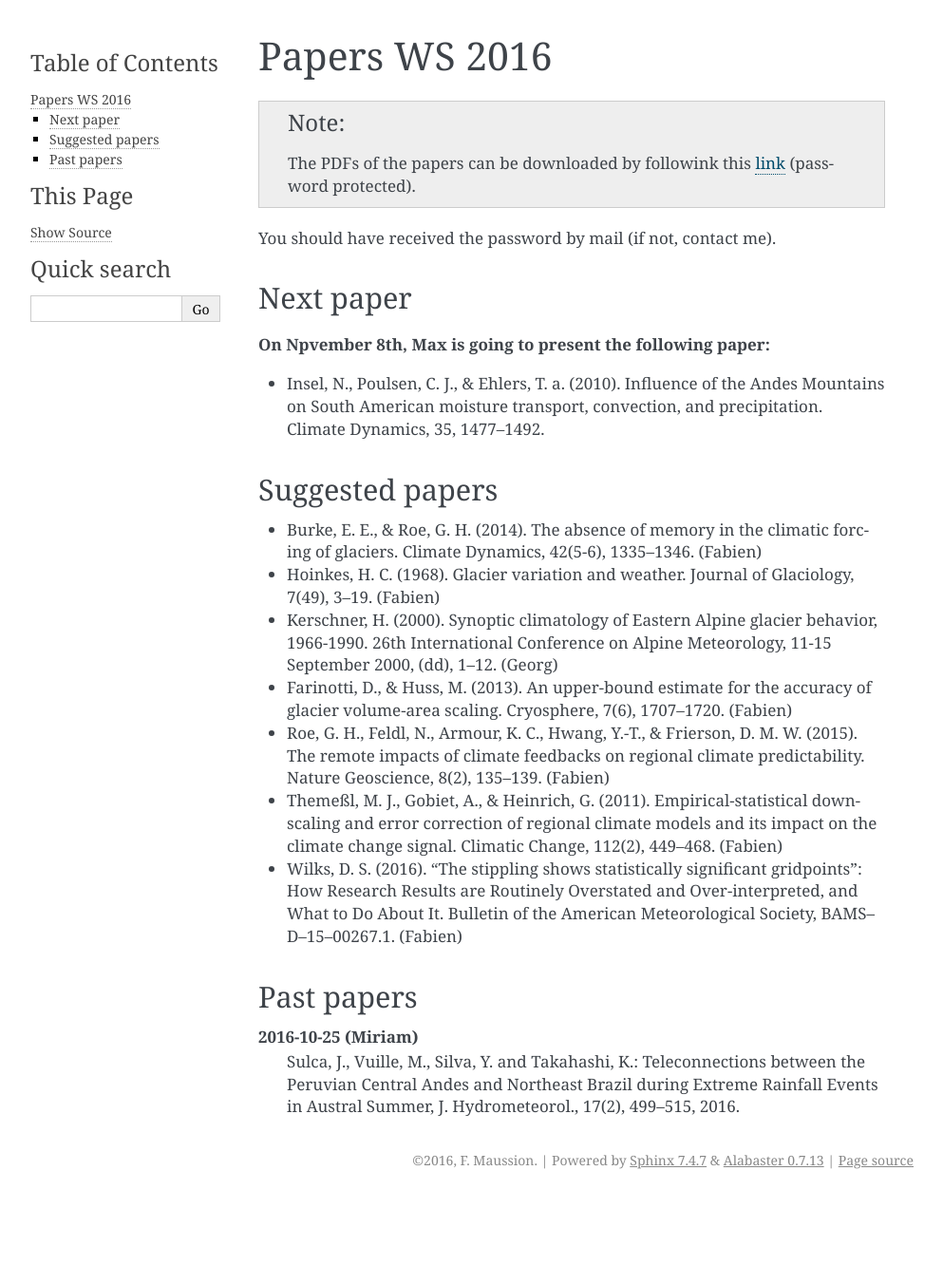
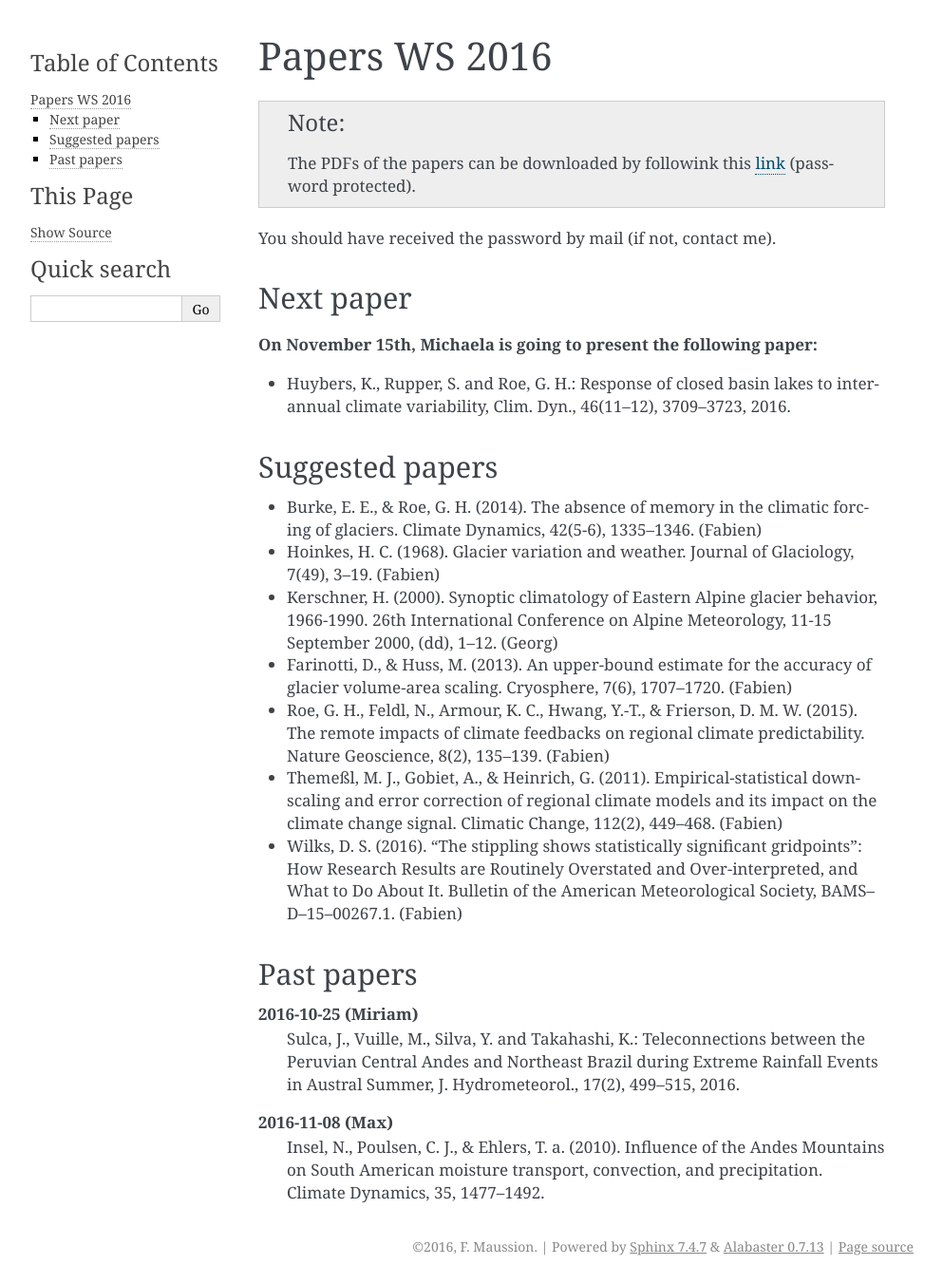
Before and after one commit to fmaussion/acinn_litsem, a Sphinx documentation site: the page built from docs/ws_2016.rst, in a window 1280 px wide. Shown: the whole page at 95% size, without its empty margins (148-1141 px from the left). Built offline with Sphinx 7.4.7, drawn with Linux system fonts in a browser that asks for light colours; before the commit the page ends 1261 px from its top, so only the background shows below that.

Commit message:
next paper

```diff
--- a/docs/ws_2016.rst
+++ b/docs/ws_2016.rst
@@ -14,11 +14,11 @@ You should have received the password by mail (if not, contact me).
 Next paper
 ----------
 
-**On Npvember 8th, Max is going to present the following paper:**
+**On November 15th, Michaela is going to present the following paper:**
 
-- Insel, N., Poulsen, C. J., & Ehlers, T. a. (2010). Influence of the Andes
-  Mountains on South American moisture transport, convection, and
-  precipitation. Climate Dynamics, 35, 1477–1492.
+- Huybers, K., Rupper, S. and Roe, G. H.: Response of closed basin lakes to
+  interannual climate variability, Clim. Dyn., 46(11–12), 3709–3723, 2016.
+
 
 Suggested papers
 ----------------
@@ -56,3 +56,8 @@ Past papers
     Sulca, J., Vuille, M., Silva, Y. and Takahashi, K.: Teleconnections between
     the Peruvian Central Andes and Northeast Brazil during Extreme Rainfall Events
     in Austral Summer, J. Hydrometeorol., 17(2), 499–515, 2016.
+
+**2016-11-08 (Max)**
+    Insel, N., Poulsen, C. J., & Ehlers, T. a. (2010). Influence of the Andes
+    Mountains on South American moisture transport, convection, and
+    precipitation. Climate Dynamics, 35, 1477–1492.
```
